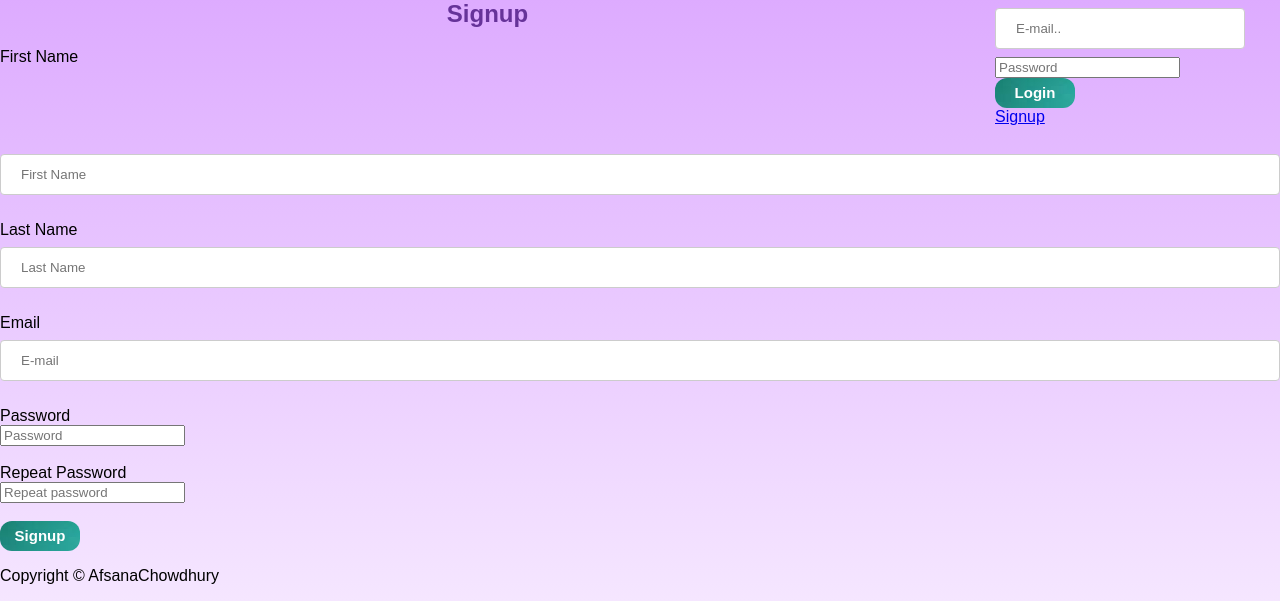
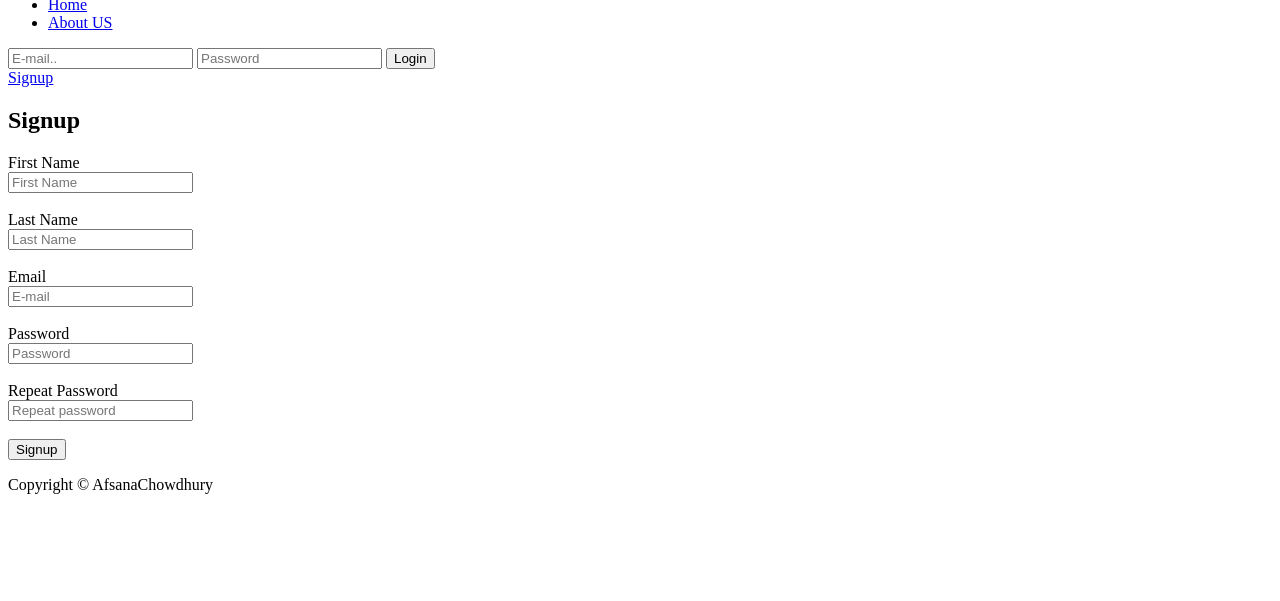
Before and after one commit to SabbirMollah/Intento, a PHP site: page /signup.php in a window 1280 px wide. Shown: the part 441-1042 px from the top of the page. After the commit the page ends 935 px from the top, so only its background shows below. Run offline with PHP 8.4, Linux system fonts and the light colour scheme.

Commit message:
fixed errors

```diff
--- a/header.php
+++ b/header.php
@@ -8,7 +8,7 @@ include('includes/connect_db.php');
 <head>
 <meta http-equiv="Content-Type" content="text/html; charset=utf-8" />
 <title>Untitled Document</title>
-<link rel="stylesheet" href="style.css">
+
 
 
 </head>
@@ -19,15 +19,15 @@ include('includes/connect_db.php');
 <header>
     <nav>
         <a href="index.php"><img src="images/logo.png" alt="logo"></a>
-        <ul class="navigation">
+        <ul>
 	    <li><a href="index.php">Home</a></li>
         <li><a href="#">About US</a></li>
         </ul>
     </nav>
 
 
-    <div class="divf">
-        <div class="box">
+    <div>
+        <div>
             <?php
                 if (isset($_SESSION['email'])) {
                     echo '<form action="includes/logout.inc.php" method="post">
--- a/signup.php
+++ b/signup.php
@@ -3,7 +3,7 @@
 ?>
 
     <main>
-    <div class="fdiv">
+    <div>
         <section>
             <h1>Signup</h1>
             <form action="includes/signup.inc.php" method="post">
--- a/style.css
+++ /dev/null
@@ -1,199 +0,0 @@
-.main_wrap{
-	width:1000px;
-	margin:0 auto;
-}
-
-h1{
-	text-align:center;
-	color: #639;
-}
-
-.menu{
-	background:#efefef;
-	text-align:center;
-	padding:10px;
-}
-
-.menu li{
-	list-style:none;
-	color:#008080;
-	display:inline;
-	font-weight:bold;
-	padding-right:25px;
-}
-
-.menu li a{
-	text-decoration:none;
-	color:#008080;
-}
-
-body{
-	background-image: linear-gradient(to bottom, rgb(204, 128, 255), rgb(245, 230, 255));
-	background-color: #dac7fc;
-	background-opacity: 50%;
-	font-family:Arial;
-	margin:0;
-}
-
-
-#header{
-	overflow:auto;
-        float: right;
-}
-
-.img1{
-	width:200px;
-	padding:20px 10px;
-
-}
-
-.navigation{
-	list-style:none;
-	text-align:center;
-	padding:0;
-	float:right;
-	background:url(images/nav-bg.png) repeat-x;
-	width:600px;
-	line-height:50px;
-	margin-right:10px;
-}
-
-.navigation li{
-	display:inline-block;
-	font-size:20px;
-	margin:0 auto;
-	font-style:italic;
-}
-
-.navigation li a:hover{
-	color:#000;
-	background:#fff;
-}
-
-.navigation li a{
-	color:#fff;
-	display:inline-block;
-	text-decoration:none;
-	padding:10px;
-}
-
-
-#content{
-	width:880px;
-	padding:10px;
-	overflow:auto;
-}
-
-h2{
-	color:#db5a00
-}
-
-#content p{
-	color:#ffffff;
-	line-height:23px;
-}
-
-.box{
-	width:250px;
-	padding:20px;
-	float:right;
-	margin-right:15px;
-	background-opacity: 0.5;
-	align: left;
-}
-
-.box h1{
-	color:#db5a00
-}
-#content  .box p{
-	color:#797979;
-
-}
-
-.p1{
-	color:#797979;
-}
-
-.1{
-	margin-right:0;
-}
-
-.btn{
-	display:block;
-	width:80px;
-	height:30px;
-	background: url(images/btnb.png);
-	font-size:15px;
-	font-weight:bold;
-	text-decoration:none;
-	text-align:center;
-	line-height:20px;
-	color:#fff;
-	border: none;
-	border-radius: 12px;
-}
-
-.btn:hover {
-  opacity: 0.3;
-}
-
-
-
-
-
-
-
-
-input[type=text], select {
-  width: 100%;
-  padding: 12px 20px;
-  margin: 8px 0;
-  display: inline-block;
-  border: 1px solid #ccc;
-  border-radius: 4px;
-  box-sizing: border-box;
-}
-
-input[type=submit] {
-
-  background-color: #4CAF50;
-  color: white;
-  padding: 14px 20px;
-  margin: 8px 0;
-  border: none;
-  border-radius: 4px;
-  cursor: pointer;
-}
-
-input[type=submit]:hover {
-  background-color: #45a049;
-}
-
-divf {
-  border-radius: 5px;
-  background-color: #f2f2f2;
-  padding: 20px;
-  float: right;
-  position: absolute;
-  overflow: auto;
-  margin: auto;
-  width: 800px;
-
-}
-
-
-#footer{
-	border-top:2px solid #db5a00;
-	margin:10px;
-	overflow:auto
-}
-
-#footer p{
-	color:#ffffff;
-	float:left
-}
-
-#footer-sub{
-	float:right;
-	margin:10px
-}
```
